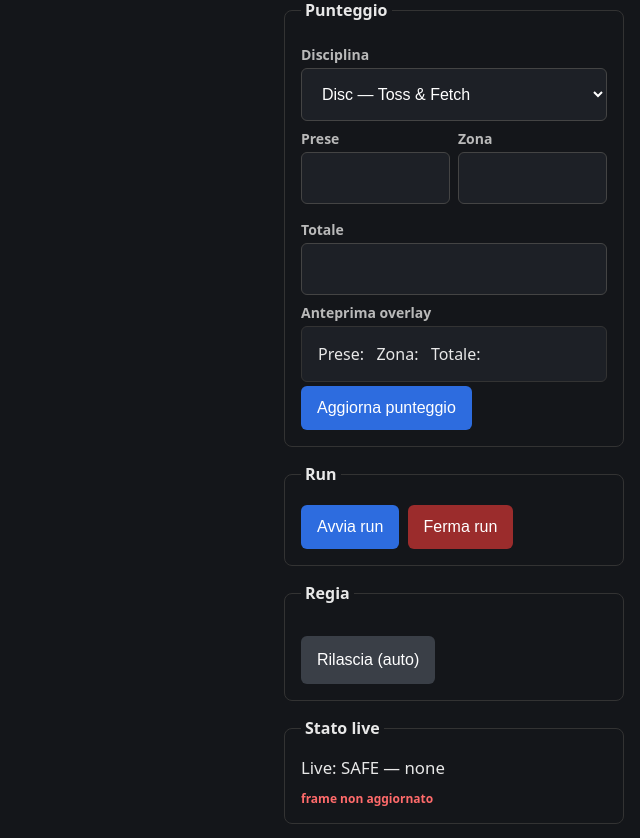
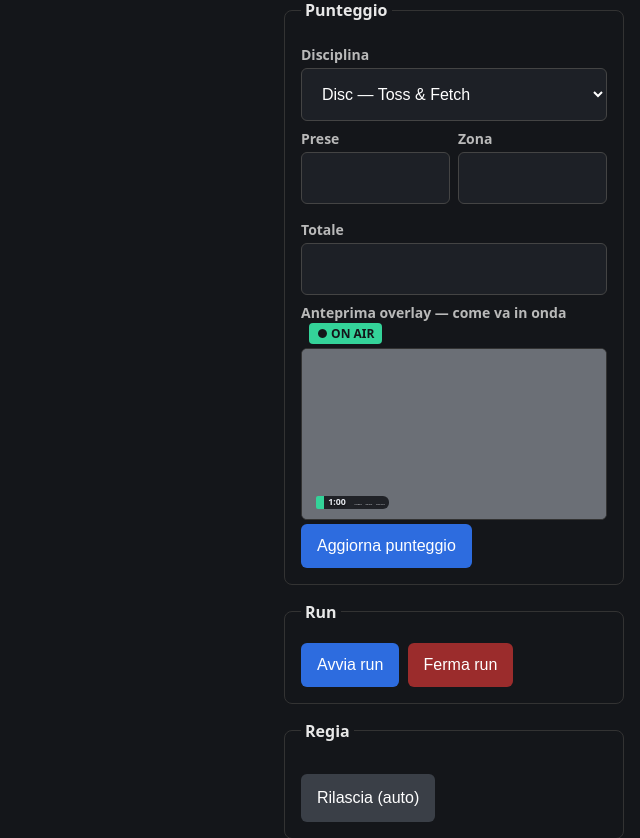
Before and after one commit to 7hemas7er/segugio, a Flask app: page / in a window 1280 px wide. Shown: the part 541-1379 px from the top of the page, without its empty margins (640-1280 px from the left). Run offline with Flask 3, Linux system fonts and the light colour scheme; data that the repository does not hold is empty; some libraries are stand-ins or nearby versions.

Commit message:
feat(12-03): embed /overlay?preview=1 iframe + on-air label + 16:9 box CSS
- Replace #overlay-preview/#drift-warning CSS with .overlay-preview-frame 16:9 box (aspect-ratio 16/9, neutral #6b6f76 backdrop) + .on-air-tag badge
- Replace the byte-mirror preview div with the D-02 on-air label + <iframe src="/overlay?preview=1"> (same-origin, no ?t= nonce)
- Console preview is now the SAME page OBS loads (SCV-02 drift structurally impossible)

Co-Authored-By: Claude Opus 4.8 (1M context) <noreply@anthropic.com>

```diff
--- a/src/segugio/ui/templates/console.html
+++ b/src/segugio/ui/templates/console.html
@@ -150,14 +150,16 @@
     .lb-state { font-size: 0.75rem; font-weight: 700; color: #b9b9b9; }
     .lb-value { font-size: 0.75rem; font-weight: 700; text-align: right; color: #E6E9EF; }
 
-    /* --- SCV-01 score-overlay preview (Anteprima overlay) + drift warning. --- */
-    #overlay-preview { font-size: 1rem; font-weight: 400; color: #e8e8e8;
-                       background: #1d2026; border: 1px solid #333; border-radius: 6px;
-                       padding: 16px; min-height: 24px; white-space: pre-wrap;
-                       word-break: break-word; }
-    #drift-warning { display: none; margin: 8px 0 0; font-size: 0.875rem; font-weight: 700;
-                     color: #F0B429; }
-    #drift-warning.show { display: block; }
+    /* --- SCV-02 overlay preview: a same-origin iframe of /overlay?preview=1 in a 16:9 framed
+           box over a neutral backdrop (Pattern 4, D-01/D-02/D-03). The console preview is now
+           the SAME page OBS loads — drift structurally impossible. --- */
+    .overlay-preview-frame { width: 100%; aspect-ratio: 16 / 9; border: 1px solid #333;
+                             border-radius: 6px; overflow: hidden; background: #6b6f76; }
+    .overlay-preview-frame iframe { width: 100%; height: 100%; border: 0; display: block; }
+    /* D-02 on-air badge: small, color-distinct (the LIVE green from the status palette). */
+    .on-air-tag { display: inline-block; margin-left: 8px; padding: 2px 8px; border-radius: 4px;
+                  font-size: 0.75rem; font-weight: 700; background: #34D399; color: #14161a;
+                  vertical-align: middle; }
 
     /* --- Bottom-trailing thumb-arc cluster (UXT-01 reachability): undo + score form, safe-area
        padded so it clears the home indicator. --- */
@@ -267,11 +269,13 @@
               <div class="hint">usa il punto (.) per i decimali</div>
             </div>
 
-            <!-- SCV-01 live score-overlay preview: a byte-exact client mirror of
-                 render_overlay_text, debounced, drift-guarded against POST /score/preview. -->
-            <label for="overlay-preview">Anteprima overlay</label>
-            <div id="overlay-preview" aria-live="polite"></div>
-            <div id="drift-warning">⚠ Anteprima non allineata — verifica</div>
+            <!-- SCV-02 overlay preview: a same-origin iframe of the ONE /overlay route
+                 (preview=1 cosmetic fork) — the SAME page OBS loads, so the console preview
+                 and the OBS overlay can never drift (the byte-exact JS mirror is retired). -->
+            <label>Anteprima overlay — come va in onda<span class="on-air-tag">● ON AIR</span></label>
+            <div class="overlay-preview-frame">
+              <iframe src="/overlay?preview=1" title="Anteprima overlay live"></iframe>
+            </div>
 
             <button type="submit">Aggiorna punteggio</button>
           </fieldset>
```
